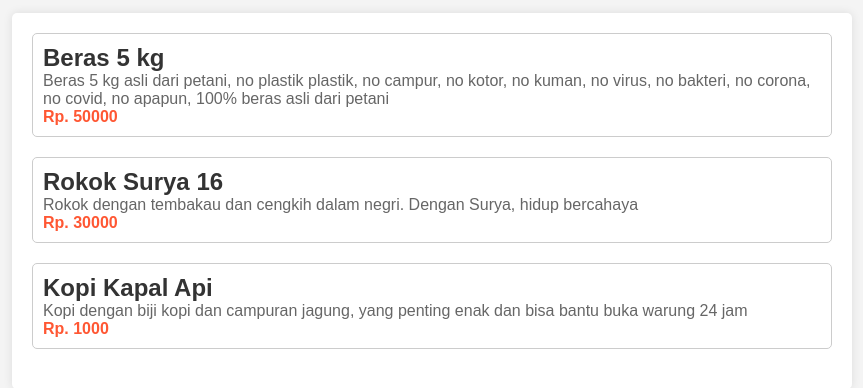
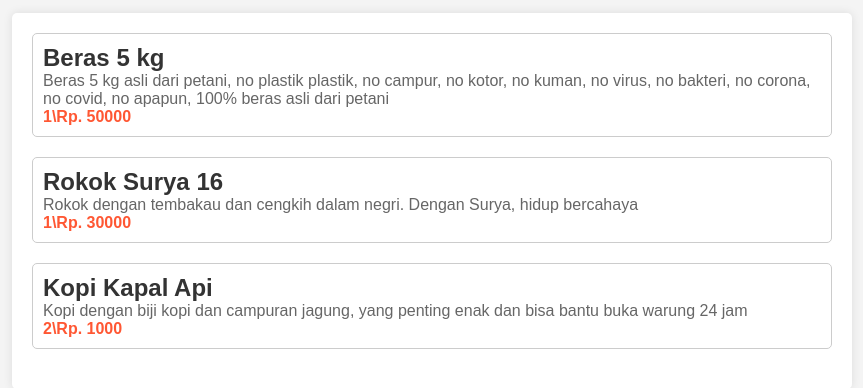
Before and after one commit to arjunajaa/warungmadura, a Django app: page / in a window 1280 px wide. Shown: the part 134-522 px from the top of the page, without its empty margins (208-1071 px from the left). Run offline with Django 4.2, Linux system fonts and the light colour scheme.

Commit message:
update models

```diff
--- a/main/models.py
+++ b/main/models.py
@@ -2,5 +2,6 @@
 
 class Product(models.Model):
     name = models.CharField(max_length=255)
+    amount = models.IntegerField()
     price = models.IntegerField()
     description = models.TextField()
--- a/main/templates/main.html
+++ b/main/templates/main.html
@@ -57,17 +57,17 @@
         <div class="product">
             <h2>{{ data.name }}</h2>
             <p>{{ data.description }}</p>
-            <p class="price">Rp. {{ data.price }}</p>
+            <p class="price">{{data.amount}}\Rp. {{ data.price }}</p>
         </div>
         <div class="product">
             <h2>{{ data2.name }}</h2>
             <p>{{ data2.description }}</p>
-            <p class="price">Rp. {{ data2.price }}</p>
+            <p class="price">{{data2.amount}}\Rp. {{ data2.price }}</p>
         </div>
         <div class="product">
             <h2>{{ data3.name }}</h2>
             <p>{{ data3.description }}</p>
-            <p class="price">Rp. {{ data3.price }}</p>
+            <p class="price">{{data3.amount}}\Rp. {{ data3.price }}</p>
         </div>
     </div>
 </body>
--- a/main/views.py
+++ b/main/views.py
@@ -7,16 +7,19 @@
     product1 = Product(
         name = "Beras 5 kg",
         price = 50000,
-        description = "Beras 5 kg asli dari petani, no plastik plastik, no campur, no kotor,\nno kuman, no virus, no bakteri, no corona, no covid, no apapun, 100% beras asli dari petani"
+        description = "Beras 5 kg asli dari petani, no plastik plastik, no campur, no kotor,\nno kuman, no virus, no bakteri, no corona, no covid, no apapun, 100% beras asli dari petani",
+        amount = 1,
     )
     product2 = Product(
         name = "Rokok Surya 16",
         price = 30000,
-        description = "Rokok dengan tembakau dan cengkih dalam negri.\nDengan Surya, hidup bercahaya"
+        description = "Rokok dengan tembakau dan cengkih dalam negri.\nDengan Surya, hidup bercahaya",
+        amount = 1,
     )
     product3 = Product(
         name = "Kopi Kapal Api",
         price = 1000,
-        description = "Kopi dengan biji kopi dan campuran jagung,\nyang penting enak dan bisa bantu buka warung 24 jam"
+        description = "Kopi dengan biji kopi dan campuran jagung,\nyang penting enak dan bisa bantu buka warung 24 jam",
+        amount = 2,
     )
     return render(request, "main.html", {'data': product1, 'data2': product2, 'data3': product3})
```
